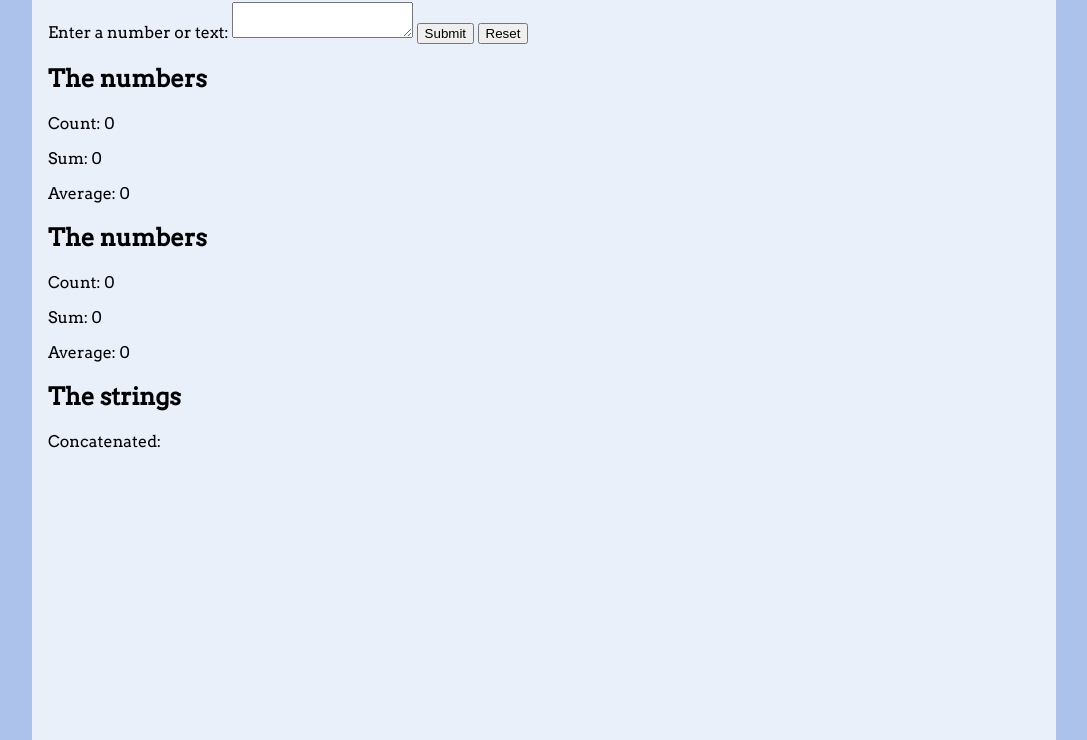
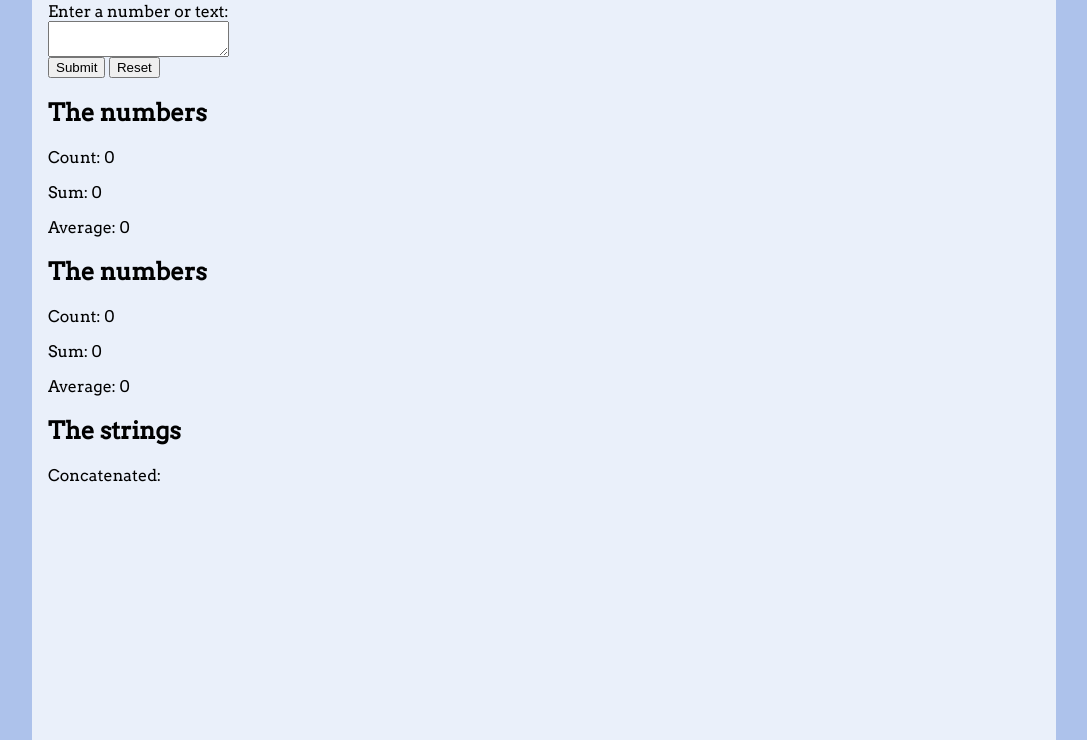
Before and after one commit to tamararivera/number-form, a plain HTML site: page numbers-and-strings.html in a window 1280 px wide. Shown: the part 60-800 px from the top of the page, without its empty margins (96-1183 px from the left). Drawn offline with Linux system fonts and the light colour scheme.

Commit message:
Improved styles.

```diff
--- a/numbers-and-strings.html
+++ b/numbers-and-strings.html
@@ -12,10 +12,10 @@
       <h1>Numbers and strings</h1>
     </header>
     <form>
-      <label>
+      <label for="myInput">
         Enter a number or text:
-        <textarea id="myInput"></textarea>
       </label>
+      <textarea id="myInput" name="myInput"></textarea>
       <button type="button">Submit</button>
       <button type="button">Reset</button>
     </form>
--- a/styles/main.css
+++ b/styles/main.css
@@ -29,6 +29,10 @@ h1 {
   padding: 0.7rem;
 }
 
+label, textarea {
+  display: block;
+}
+
 #chart {
   width: 97%;
   height: 60%;
```
